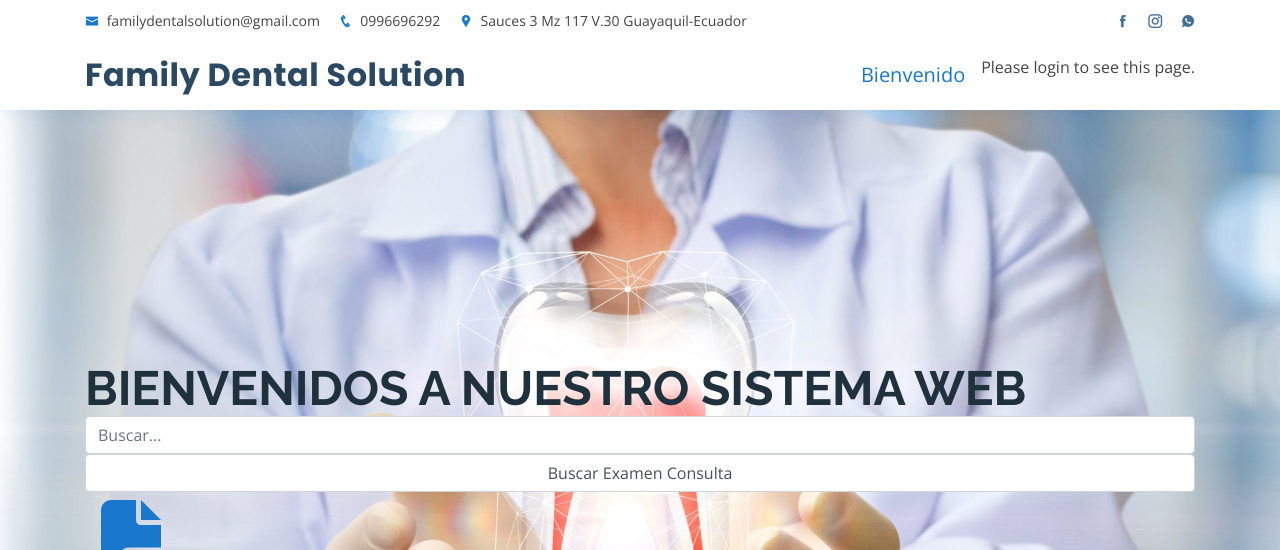
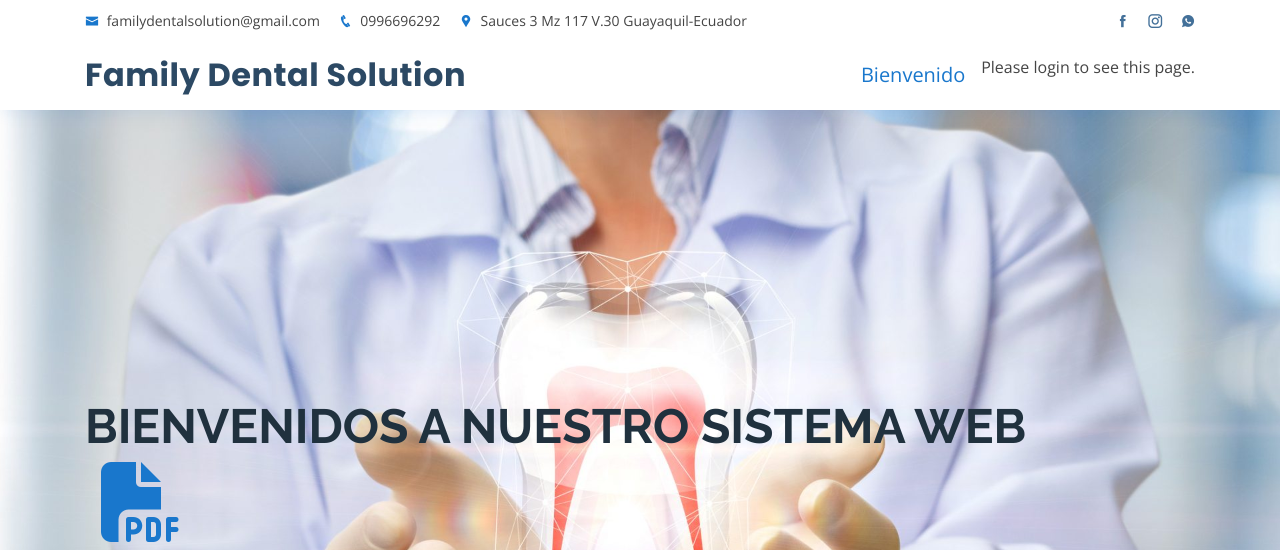
Before and after one commit to petterreyes/proyectoconsultorio, a Django app: page /medicos/examenconsulta/ in a window 1280 px wide. Shown: the top 550 px of the page. Run offline with Django 3.2, Linux system fonts and the light colour scheme; data that the repository does not hold is empty; parts of the project's set-up code (start-up, migrations or seed data) failed here and were passed over; some libraries are stand-ins or nearby versions.

Commit message:
arreglos

```diff
--- a/medicos/templates/consultarexamenconsulta.html
+++ b/medicos/templates/consultarexamenconsulta.html
@@ -3,10 +3,7 @@
 
 {% block headers %}
 <table class="table table-striped table-sm table-hover table-bordered">
-    <form class="form-control" method="GET" action="{% url 'examenconsulta' %}">
-        <input class="form-control" type="text" placeholder="Buscar..." name="buscar" value="{{ request.GET.buscar }}">
-        <button class="form-control" type="submit">Buscar Examen Consulta</button>
-    </form>
+
         <tr>
             <a class="nav-link"  href="{% url 'exportarListExamenConsulta' %}"> <i class="fas fa-file-pdf fa-5x"></i></a>
         </tr>
```
